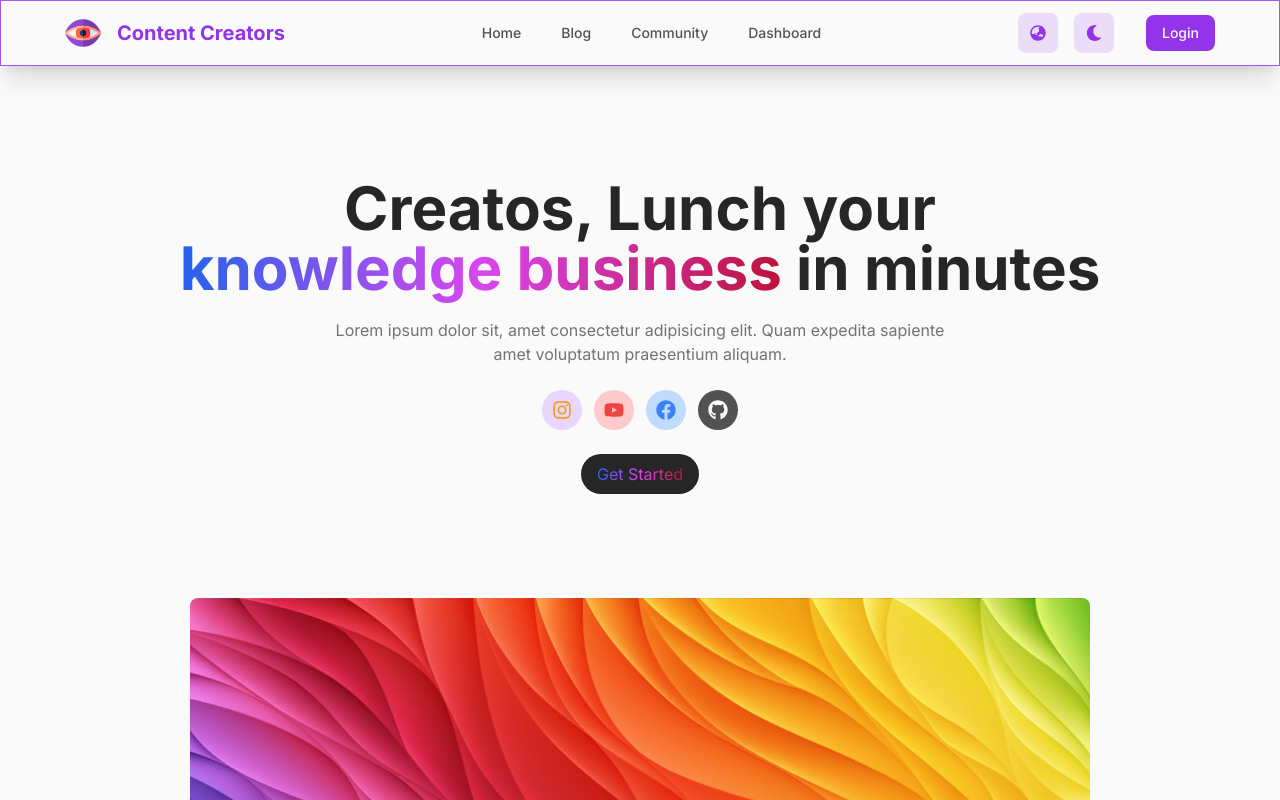
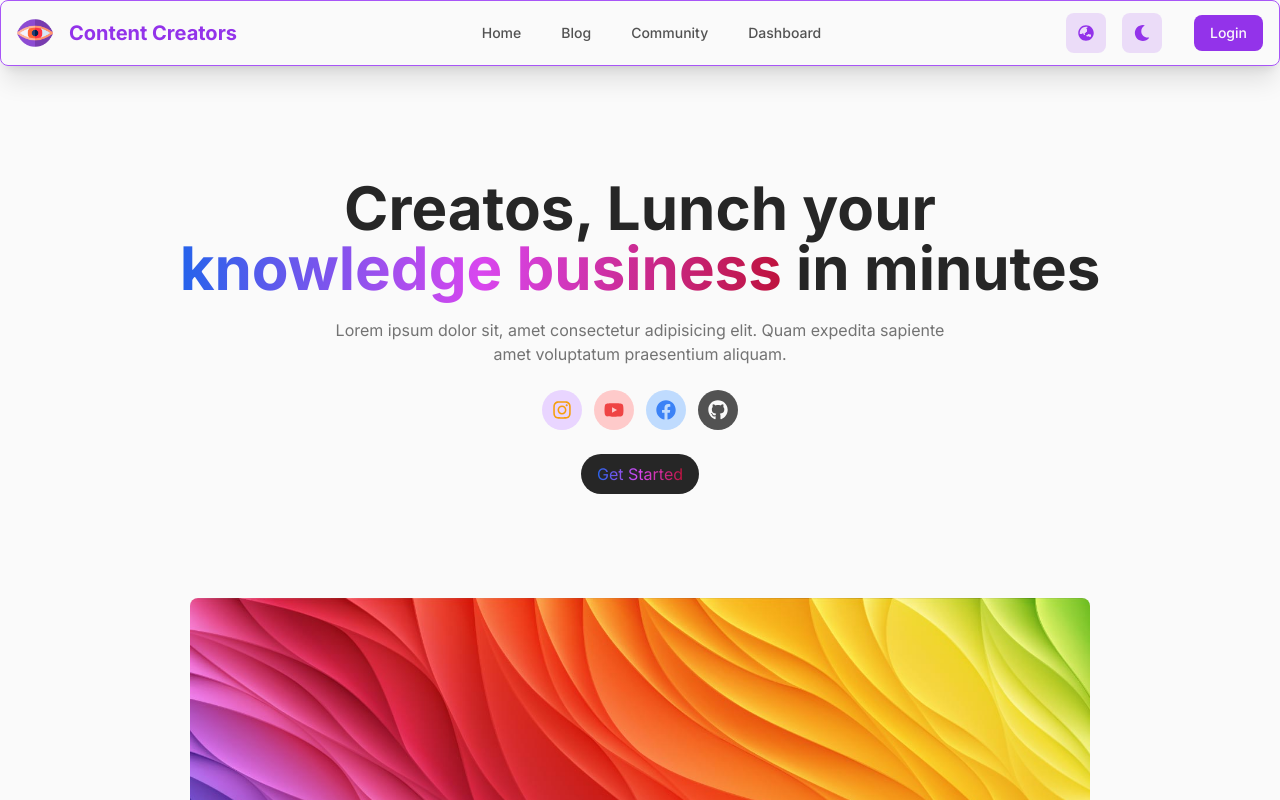
Before and after one commit to satriabahari/creator-pro, a Next.js app: page / in a window 1280 px wide. Shown: the top 800 px of the page. Built offline with nearby package versions, Linux system fonts and the light colour scheme.

Commit message:
feat: add header

```diff
--- a/src/common/components/layouts/Header/index.tsx
+++ b/src/common/components/layouts/Header/index.tsx
@@ -4,8 +4,8 @@ import Profile from "./Profile";
 
 const Header = () => {
   return (
-    <header className="w-full border border-purple-500 shadow-xl">
-      <div className="flex items-center justify-between py-3 px-16">
+    <header className="w-full border border-purple-500 shadow-xl rounded-lg">
+      <div className="flex items-center justify-between py-3 px-4">
         <Profile />
         <MenuItemList />
         <ActionButtons />
```
